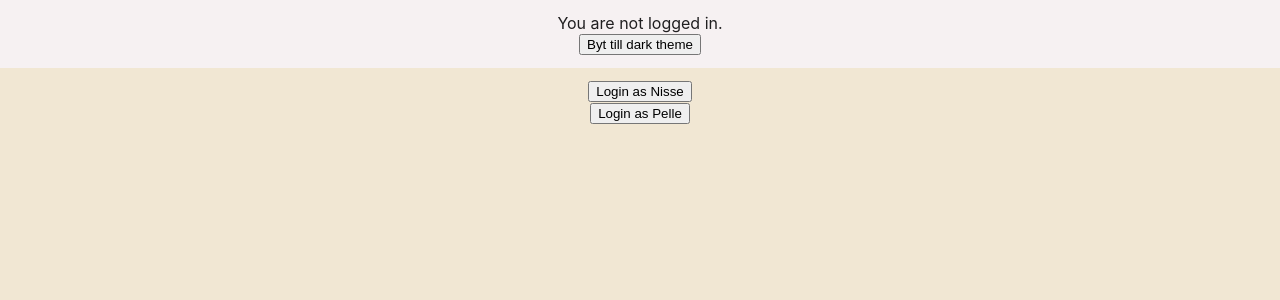
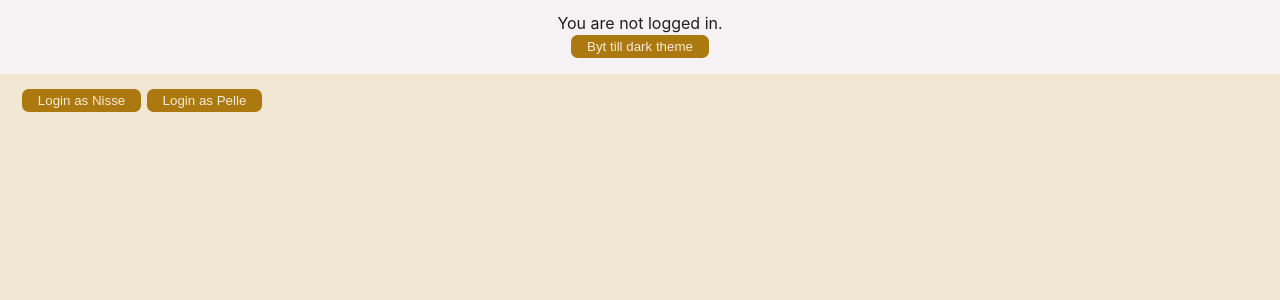
Before and after one commit to cm-net21-webbramverk/12-state-management, a React (Vite) app: page / in a window 1280 px wide. Shown: the top 300 px of the page. Built offline with nearby package versions, Linux system fonts and the light colour scheme.

Commit message:
Style improvements

```diff
--- a/src/App.css
+++ b/src/App.css
@@ -26,9 +26,30 @@ body {
 	flex-grow: 1;
 }
 .app.dark main {
-	background-color: #201F20;
+	background-color: #645945;
 	color: #F1E7D3;
 }
 .app button {
+	background-color: #AC7911;
+	color:#F5ECD8;
+	border-radius: 0.5em;
+	border: none;
+	padding: 0.3em 1.2em;
+	margin: 0.2em;
+}
+.app button:hover {
+	cursor: pointer;
+	background-color: #705318;
+}
+.app.dark button {
+	background-color: #F5ECD8;
+	color:#AC7911;
+}
+.app.dark button:hover {
+	background-color: #EBD098;
+}
 
+.app .row {
+	display: flex;
+	flex-direction: row;
 }
--- a/src/App.jsx
+++ b/src/App.jsx
@@ -16,8 +16,10 @@ function App() {
 			<div className={"app " + themeString}>
 				<Header />
 				<main>
-					<DoLogin name="Nisse" />
-					<DoLogin name="Pelle" />
+					<div className="row">
+						<DoLogin name="Nisse" />
+						<DoLogin name="Pelle" />
+					</div>
 				</main>
 			</div>
 		</ThemeContext.Provider>
```
